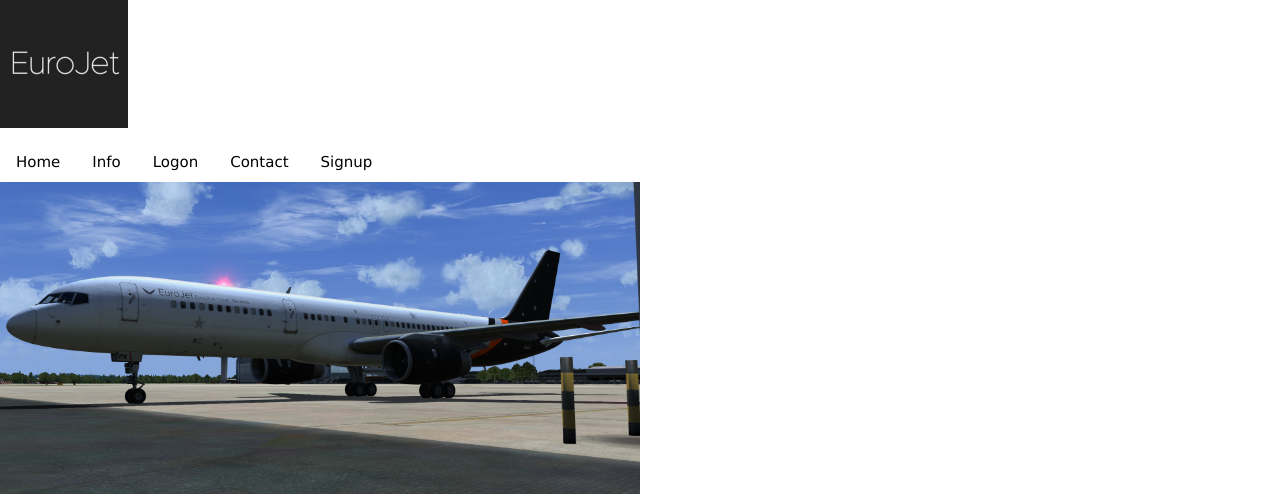
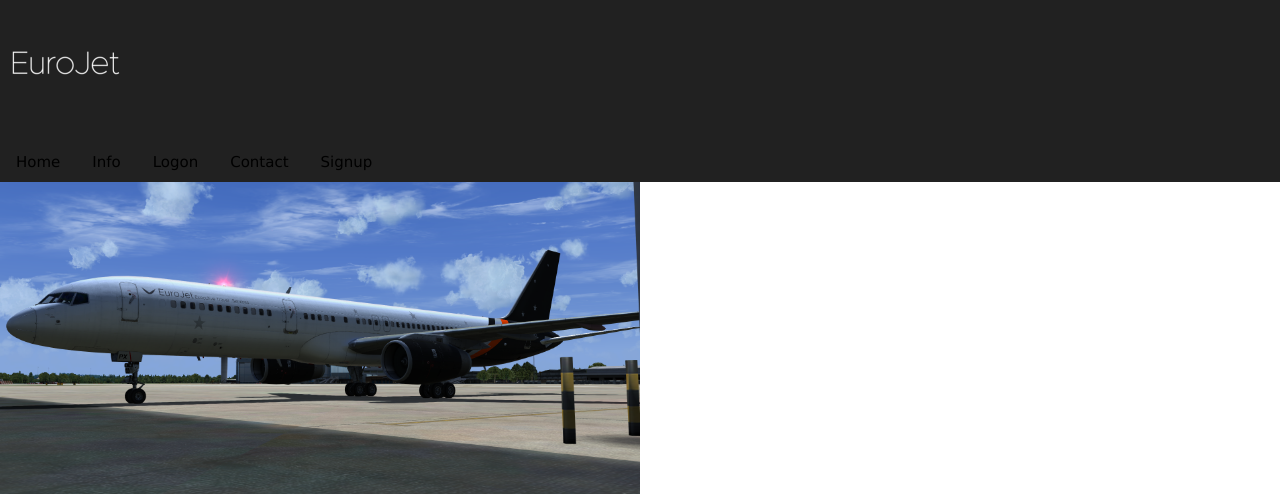
Before and after one commit to Connorseds2002/VA-website, a PHP site: page / in a window 1280 px wide. Shown: the top 494 px of the page. Run offline with PHP 8.4, Linux system fonts and the light colour scheme.

Commit message:
Update layout.css

```diff
--- a/stylesheet/layout.css
+++ b/stylesheet/layout.css
@@ -29,3 +29,6 @@ h1{
 	width: 200px;
 	height: 35px;
 }
+.backround{
+	background-color:#212121;
+}
```
